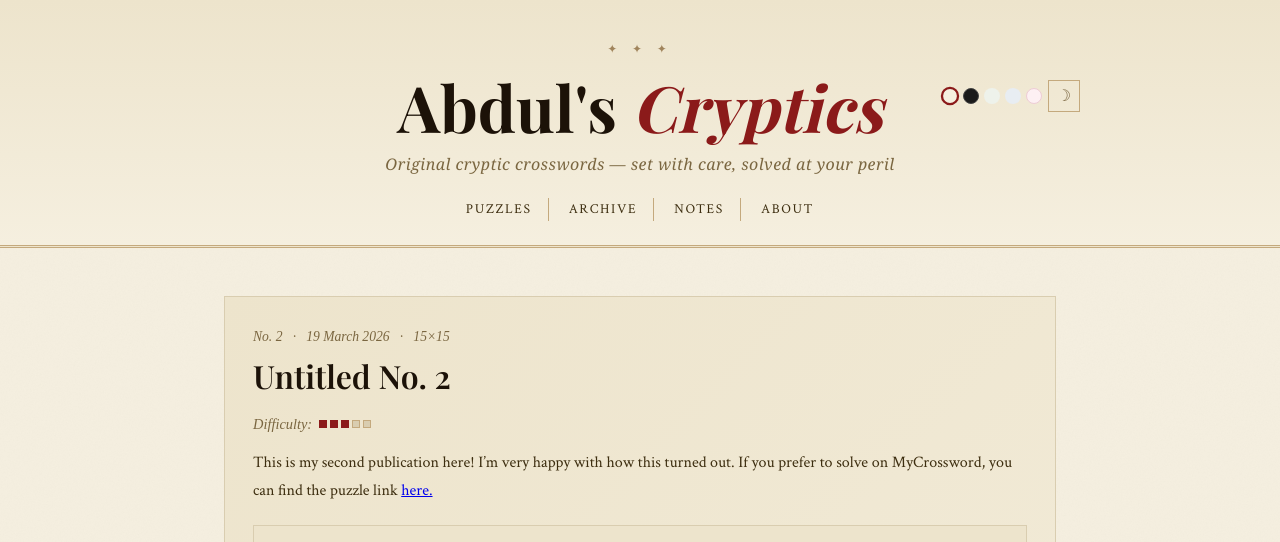
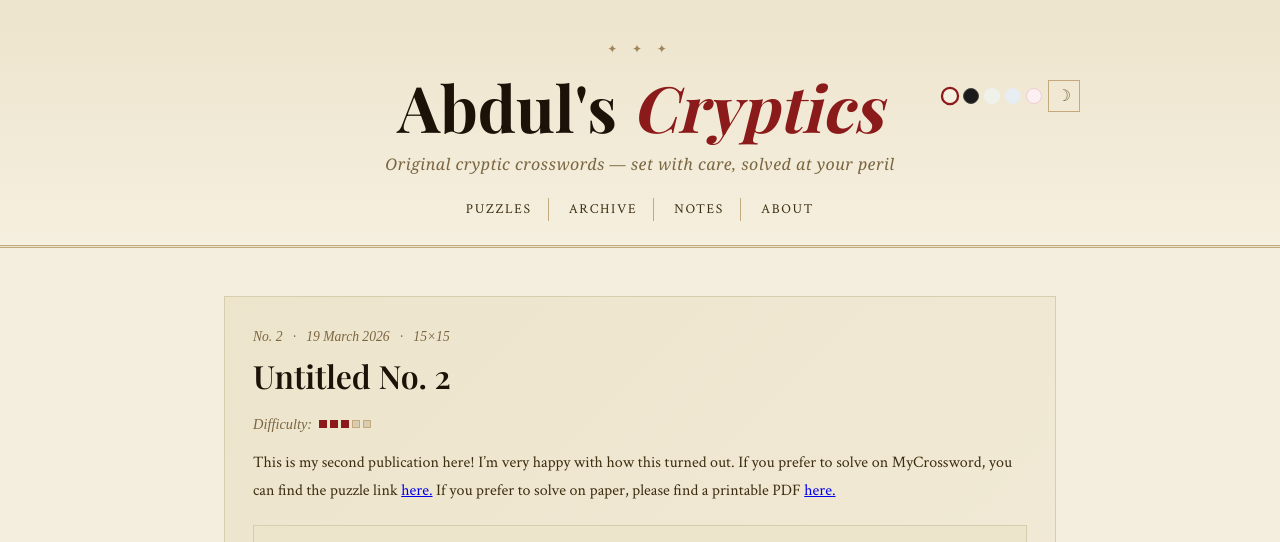
Before and after one commit to abdulkhaleddd/abdulkhaleddd.github.io, a Jekyll site: the page built from _puzzles/puzzle-002.md, in a window 1280 px wide and 900 px high, cut to the strip 0-542 px from the top of the window. Built offline with Jekyll 4.4.1, drawn with Linux system fonts in a browser that asks for light colours; some web fonts are replaced; a script that is not in the unit is left out.

Commit message:
Update puzzle-002.md

```diff
--- a/_puzzles/puzzle-002.md
+++ b/_puzzles/puzzle-002.md
@@ -9,7 +9,7 @@ solution_slug: "solution-002"
 embed: '<iframe height="700px" width="100%" allow="web-share; fullscreen" style="border:none; width: 100% !important; position: static;display: block !important; margin: 0 !important;" src="https://puzzleme.amuselabs.com/pmm/crossword?id=ac146d2b&set=c894b0730a2cca68d97e1ace51faaefa43e00a77d5602ec4e7ed4f98904af969&embed=1" aria-label="Puzzle Me Game"> </iframe>'
 tags: [Cryptic, 15×15]
 ---
-This is my second publication here! I'm very happy with how this turned out. If you prefer to solve on MyCrossword, you can find the puzzle link <a href="https://www.mycrossword.co.uk/cryptic/3230" target="_blank">here.</a>
+This is my second publication here! I'm very happy with how this turned out. If you prefer to solve on MyCrossword, you can find the puzzle link <a href="https://www.mycrossword.co.uk/cryptic/3230" target="_blank">here.</a> If you prefer to solve on paper, please find a printable PDF <a href="/assets/pdfs/puzzle-002.pdf" download>here.</a>
 
 <!--notes-->
 Hope you enjoyed! Let me know your favourites through my <a href="https://bsky.app/profile/abdvl.bsky.social" target="_blank">Bluesky.</a>
```
